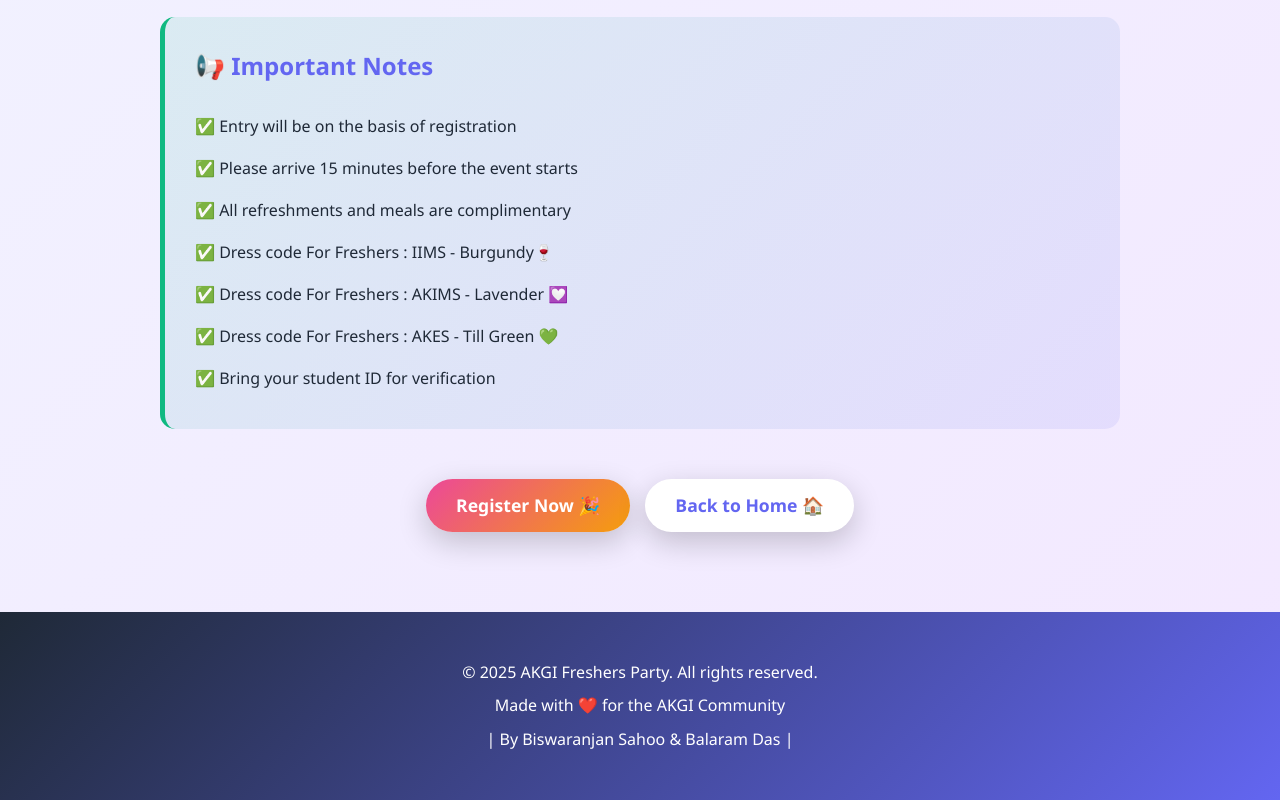
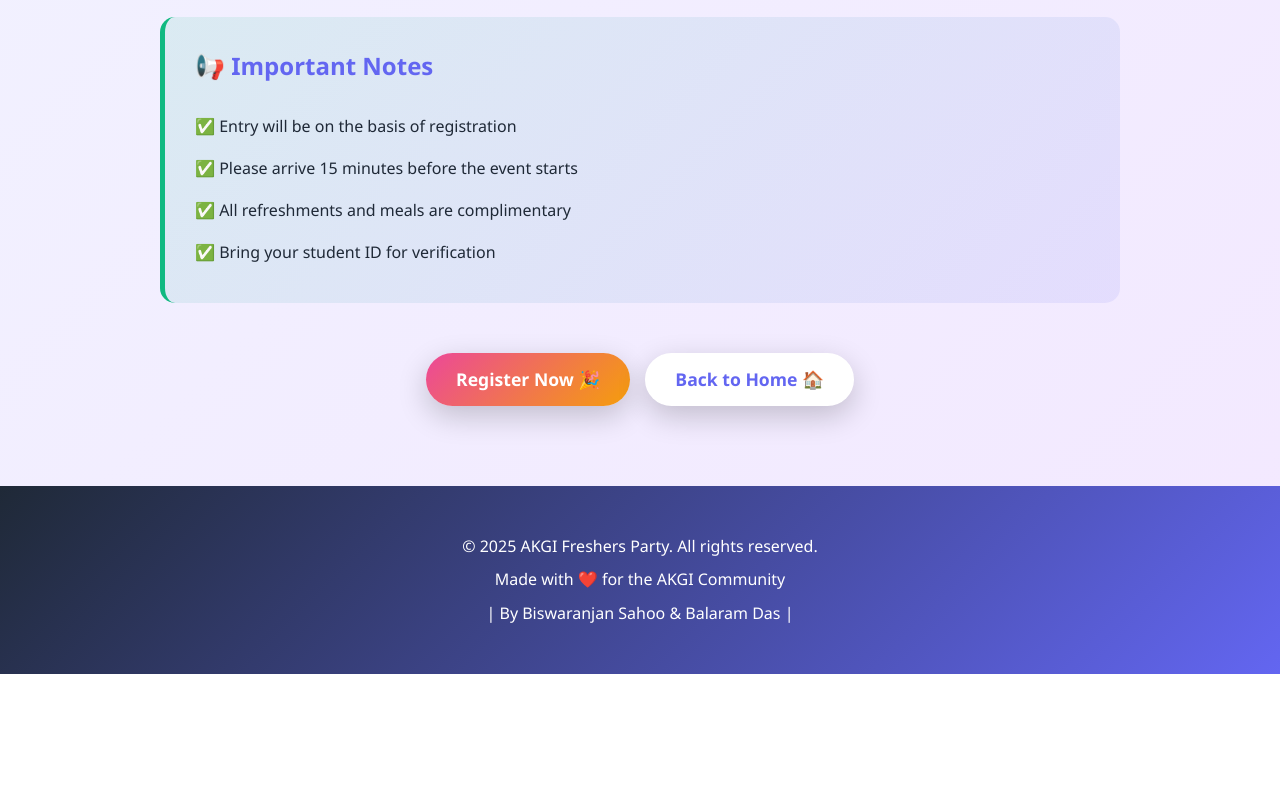
Before and after one commit to Balia077/freshers-party-registration, a plain HTML site: page pages/agenda.html in a window 1280 px wide. Shown: the part 1952-2752 px from the top of the page. After the commit the page ends 2626 px from the top, so only its background shows below. Drawn offline with Linux system fonts and the light colour scheme.

Commit message:
Update agenda.html
Biswaranjan Sahoo

```diff
--- a/pages/agenda.html
+++ b/pages/agenda.html
@@ -746,9 +746,6 @@
         <li>✅ Entry will be on the basis of registration</li>
         <li>✅ Please arrive 15 minutes before the event starts</li>
         <li>✅ All refreshments and meals are complimentary</li>
-        <li>✅ Dress code For Freshers : IIMS - Burgundy🍷</li>
-        <li>✅ Dress code For Freshers : AKIMS - Lavender 💟</li>
-        <li>✅ Dress code For Freshers : AKES - Till Green 💚</li>
         <li>✅ Bring your student ID for verification</li>
       </ul>
     </div>
```
